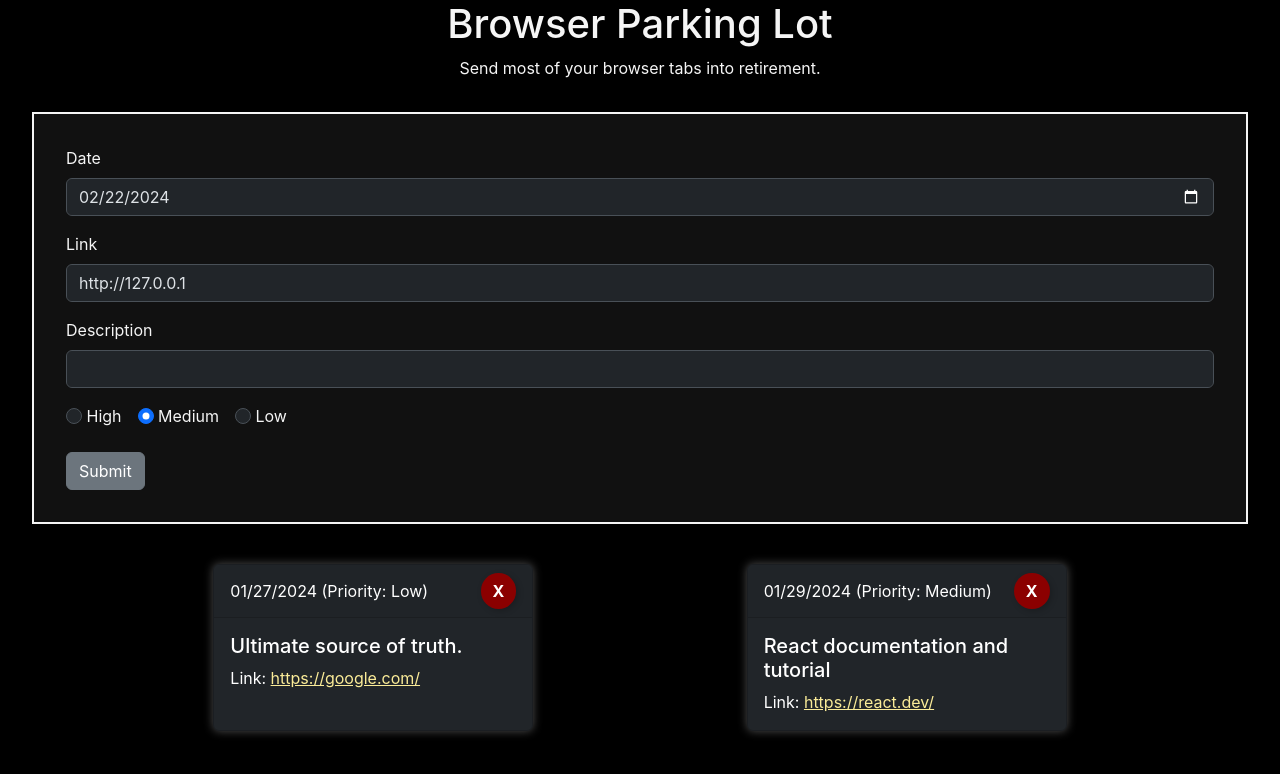
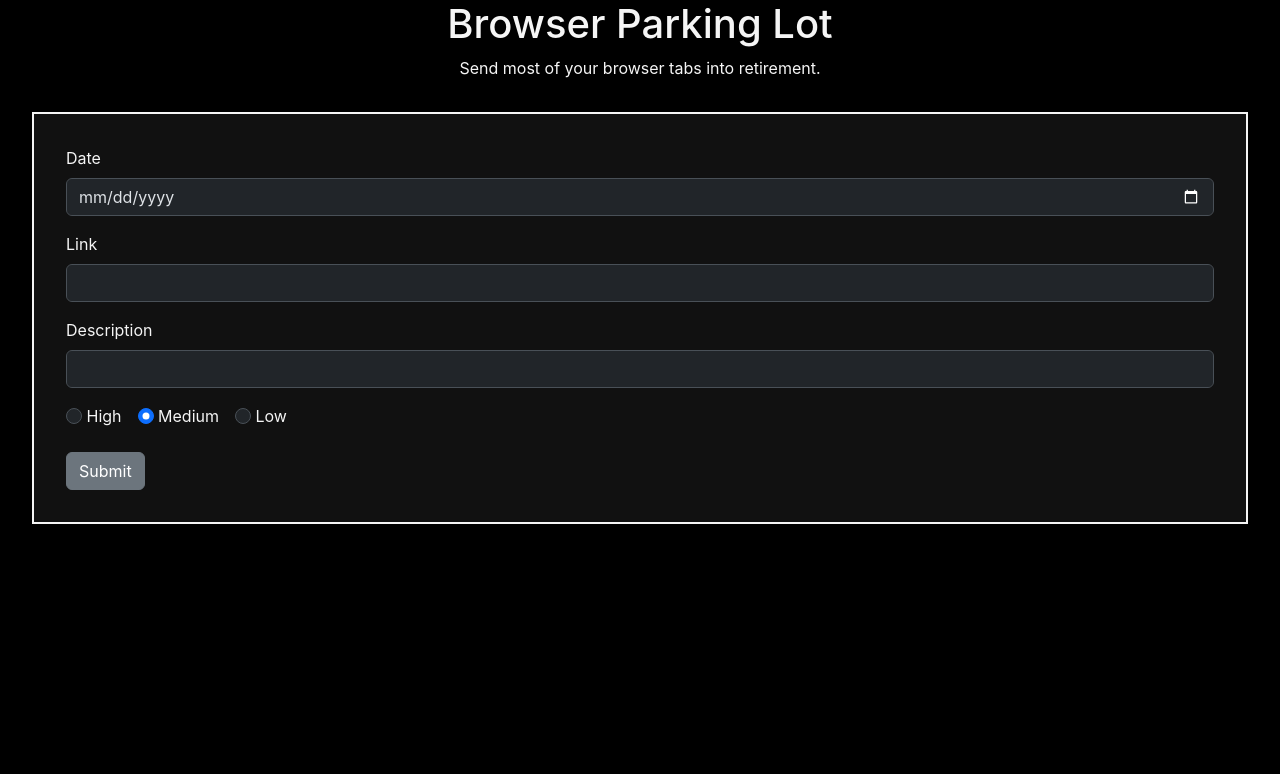
Before and after one commit to zsolt-nagy/2023-oct-react, a React (Create React App) app: page / in a window 1280 px wide. Shown: the top 774 px of the page. Built offline with nearby package versions, Linux system fonts and the light colour scheme.

Commit message:
cleanup of hard coded values

```diff
--- a/src/App.jsx
+++ b/src/App.jsx
@@ -6,22 +6,7 @@ import ParkingLotList from "./Components/ParkingLotList/ParkingLotList";
 
 function App() {
 
-    const [parkingLotItems, setParkingLotItems] = useState([
-        {
-            id: nanoid(),
-            date: "01/27/2024",
-            priority: "Low",
-            link: "https://google.com/",
-            description: "Ultimate source of truth.",
-        },
-        {
-            id: nanoid(),
-            date: "01/29/2024",
-            priority: "Medium",
-            link: "https://react.dev/",
-            description: "React documentation and tutorial",
-        },
-    ]);
+    const [parkingLotItems, setParkingLotItems] = useState([]);
 
     function addItem(date, link, description, priority) {
         setParkingLotItems(oldItems => [
--- a/src/Components/ParkingLotForm/ParkingLotForm.jsx
+++ b/src/Components/ParkingLotForm/ParkingLotForm.jsx
@@ -11,8 +11,8 @@ const PRIORITIES = {
 
 export default function ParkingLotForm({ addItem }) {
 
-    const [date, setDate] = useState('2024-02-22');
-    const [link, setLink] = useState('http://127.0.0.1');
+    const [date, setDate] = useState('');
+    const [link, setLink] = useState('');
     const [description, setDescription] = useState('');
     const [priority, setPriority] = useState(PRIORITIES.Medium);
 
```
